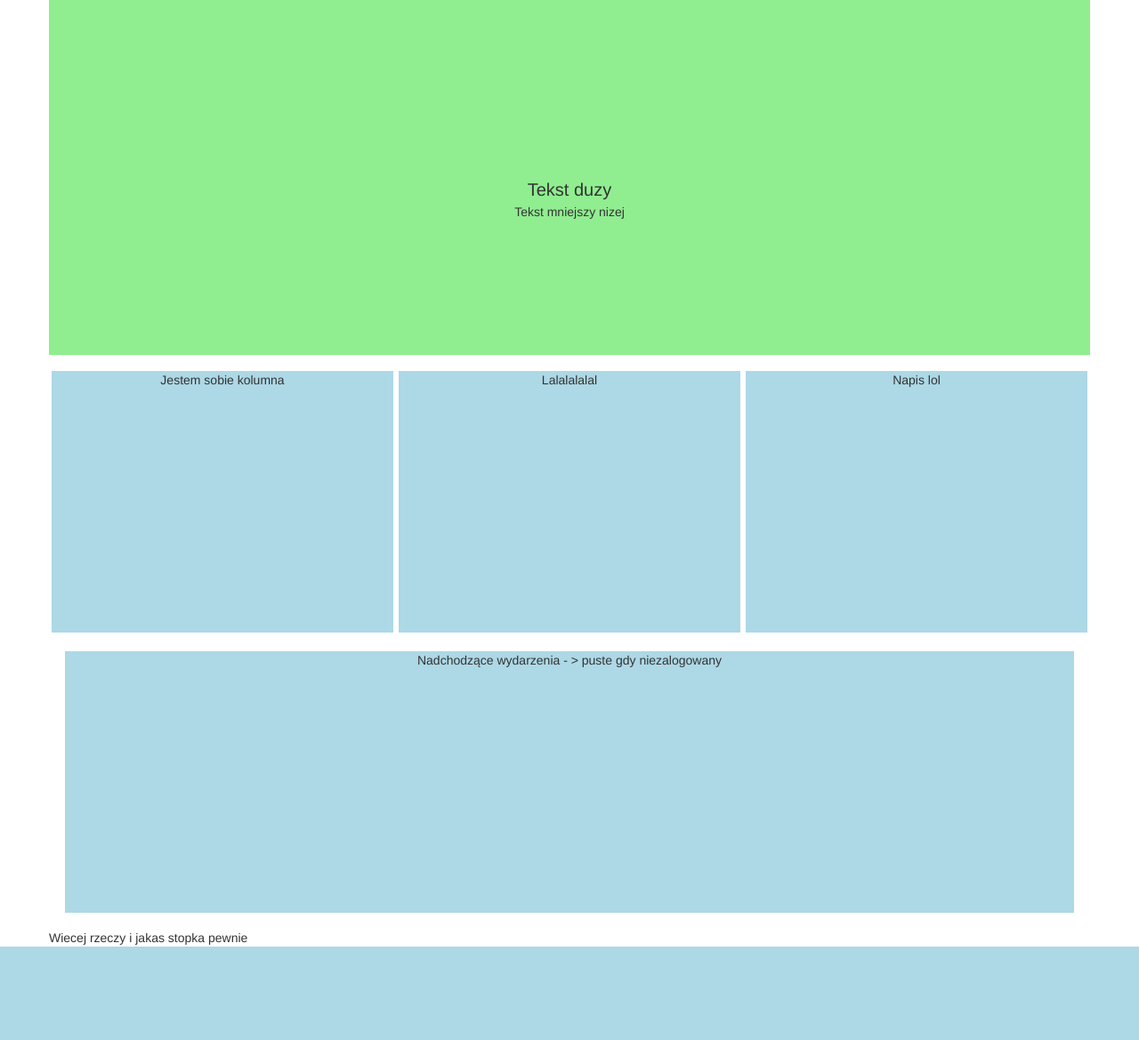
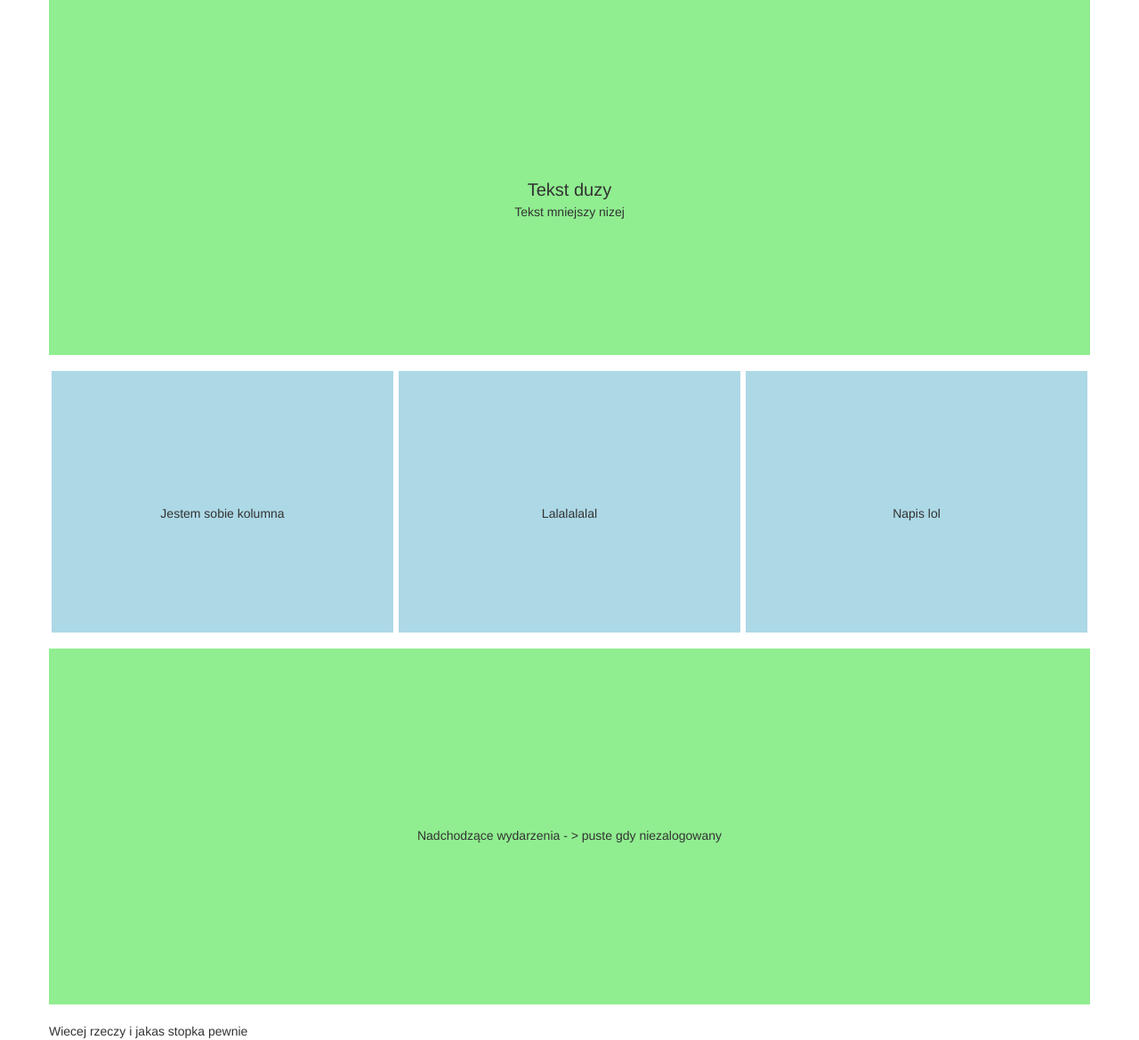
Before and after one commit to plutasnyy/Manage-your-life, a Django app: page / in a window 1280 px wide. Shown: the part 66-1235 px from the top of the page at 89% size. Before the commit the page ends 1130 px from the top, so only its background shows below. Run offline with Django 3.2, Linux system fonts and the light colour scheme; some libraries are stand-ins or nearby versions.

Commit message:
repaired css in new box

```diff
--- a/main/templates/index.html
+++ b/main/templates/index.html
@@ -39,10 +39,12 @@
         <div class="col-md-4 col-xs-12 link_box">Napis lol</div>
       </div>
 
-      <div class class="row">
-        <div class="col-md-12 col-xs-12 link_box">
-          Nadchodzące wydarzenia - > puste gdy niezalogowany
-        </div>
+      <div class="row">
+        <header>
+          <p2>
+            Nadchodzące wydarzenia - > puste gdy niezalogowany
+          </p2>
+        </header>
       </div>
 
       <div class="row"> <br> Wiecej rzeczy i jakas stopka pewnie </div>
--- a/static/main_style.css
+++ b/static/main_style.css
@@ -4,6 +4,7 @@ footer{
   padding-top: 18px;
   height: 50px;
   float:right;
+  margin-bottom: 15px;
 }
 
 #username, #password{
@@ -23,7 +24,6 @@ header{
   height: 400px;
   text-align: center;
   background-color: lightgreen;
-  margin-top: 15px;
 }
 
 p1{
@@ -33,6 +33,8 @@ p1{
 
 /*Boxes*/
 .link_box{
+  padding-top: 150px;
+  width: 100%;
   height: 300px;
   background-color: lightblue;
   border-style: solid;
```
